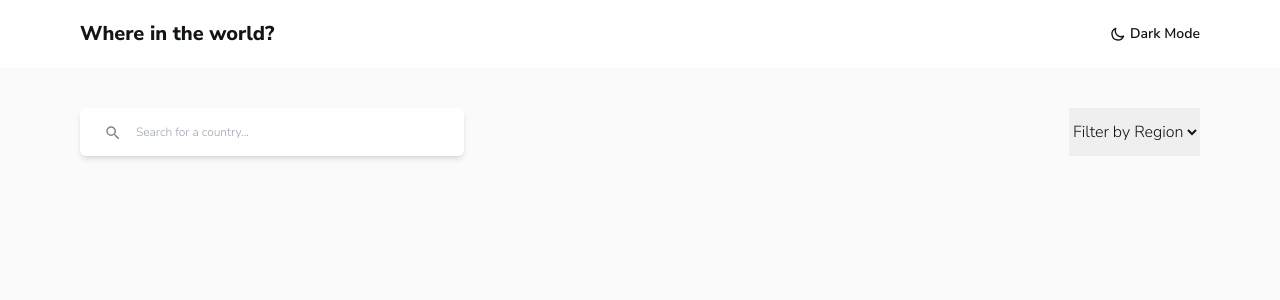
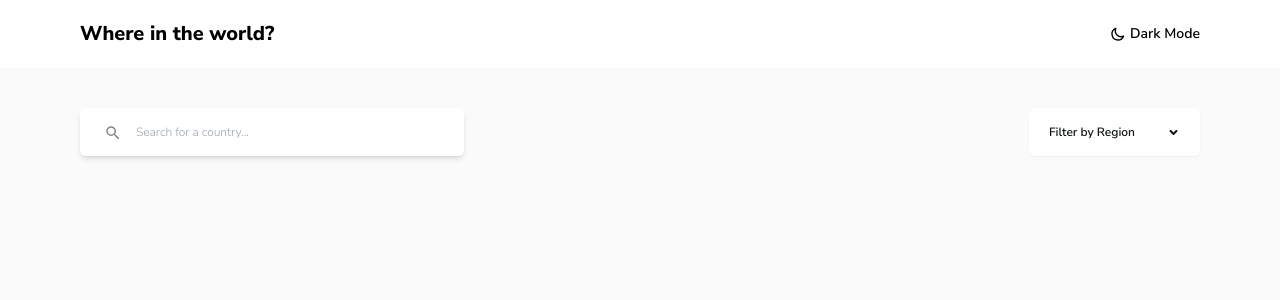
Before and after one commit to nesathanozturk/rest-countries-api, a Next.js app: page / in a window 1280 px wide. Shown: the top 300 px of the page. Built offline with nearby package versions, Linux system fonts and the light colour scheme.

Commit message:
style: edited select

```diff
--- a/src/components/Select.tsx
+++ b/src/components/Select.tsx
@@ -1,13 +1,22 @@
+import { FaAngleDown } from "react-icons/fa";
+
 const Select = () => {
   return (
-    <select name="regions" id="regions">
-      <option value="all">Filter by Region</option>
-      <option value="africa">Africa</option>
-      <option value="america">America</option>
-      <option value="asia">Asia</option>
-      <option value="europe">Europe</option>
-      <option value="oceania">Oceania</option>
-    </select>
+    <div className="text-lm-txt">
+      <div className="bg-lm-el p-4 px-5 rounded-md flex gap-8 items-center shadow-sm">
+        <h1 className="text-xs font-semibold">Filter by Region</h1>
+        <FaAngleDown size={13} />
+      </div>
+      <div className="hidden bg-lm-el p-4 px-6 rounded-md mt-1 font-semibold text-xs shadow-sm">
+        <ul>
+          <li className="mb-2">Africa</li>
+          <li className="mb-2">America</li>
+          <li className="mb-2">Asia</li>
+          <li className="mb-2">Europe</li>
+          <li>Ocenia</li>
+        </ul>
+      </div>
+    </div>
   );
 };
 
--- a/tailwind.config.js
+++ b/tailwind.config.js
@@ -8,7 +8,7 @@ module.exports = {
   theme: {
     colors: {
       "dm-text": "hsl(0, 0%, 100%)",
-      "lm-text": "hsl(200, 15%, 8%)",
+      "lm-txt": "hsl(200, 15%, 8%)",
       "lm-input": "hsl(0, 0%, 52%)",
     },
     backgroundColor: {
@@ -16,6 +16,7 @@ module.exports = {
       "dm-bg": "hsl(207, 26%, 17%)",
       "dm-el": "hsl(209, 23%, 22%)",
       "lm-input": "hsl(0, 0%, 52%)",
+      "lm-el": "hsl(0, 0%, 100%)",
     },
   },
   plugins: [],
```
